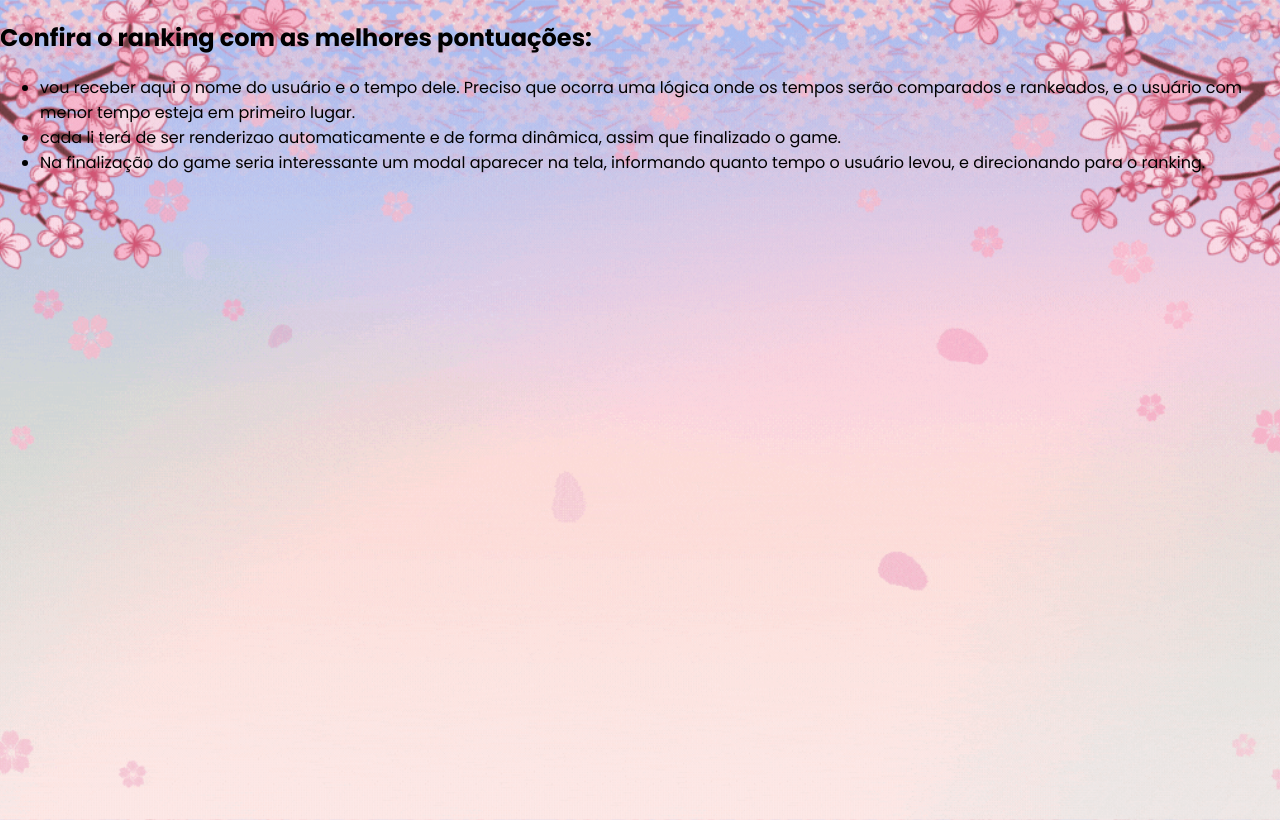
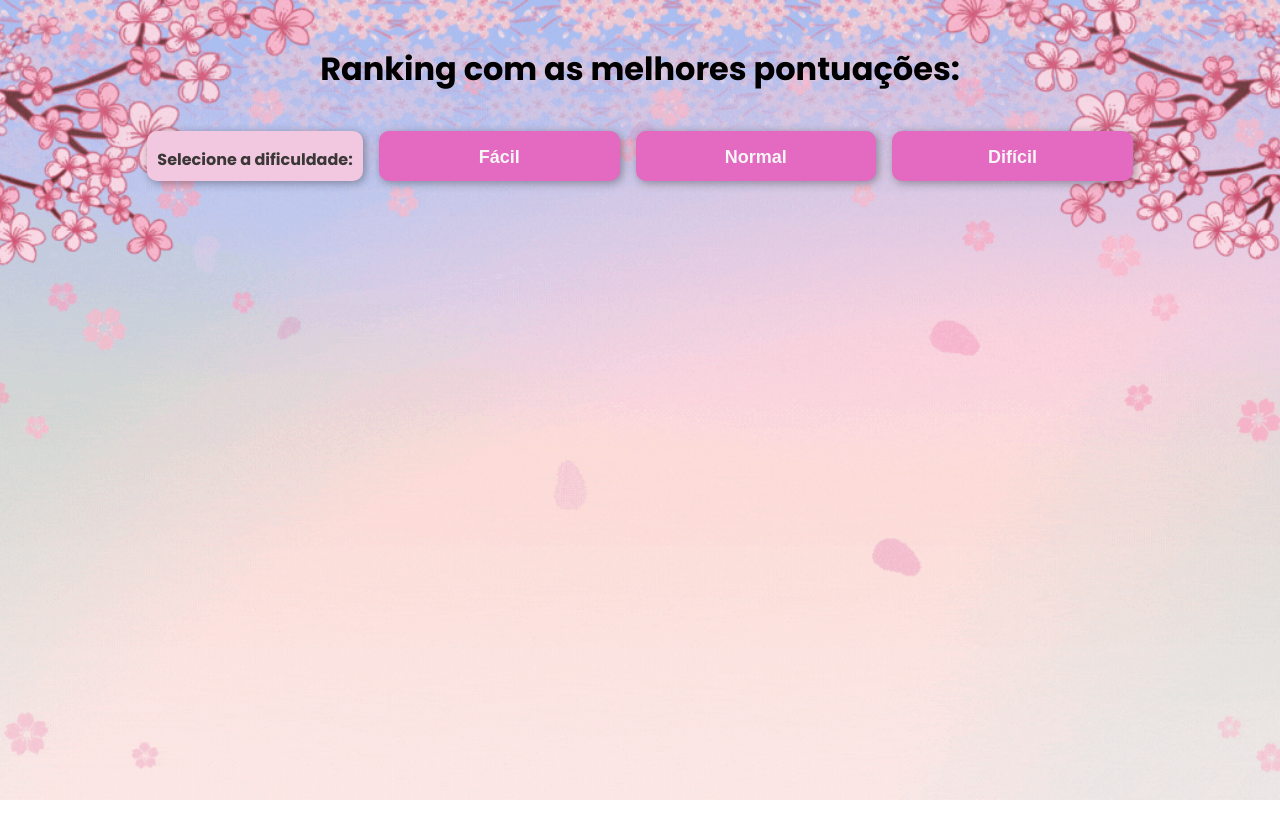
Before and after one commit to Danifeares/pokemon-memory-game, a React (Vite) app: page /ranking in a window 1280 px wide. Built offline with nearby package versions, Linux system fonts and the light colour scheme.

Commit message:
estruturação do ranking

```diff
--- a/src/App.jsx
+++ b/src/App.jsx
@@ -7,9 +7,15 @@ import gameSound from './assets/sounds/Chopin - Nocturne op.9 No.2.mp3'
 
 function App() {
   const [userName, setUserName] = useState('');
-  const [numberOfCards, setNumberOfCards] = useState(2);
-  const [difficulty, setDifficulty] = useState('ease');
+  const [numberOfCards, setNumberOfCards] = useState(0);
+  const [difficulty, setDifficulty] = useState(null);
   const [userAvatar, setUserAvatar] = useState(null);
+  const [usersData, setUsersData] = useState([
+    {name: 'User1', time: 55, avatar: '/avatars/avatar01.png', difficulty: 'ease'},
+    {name: 'User2', time: 45, avatar: '/avatars/avatar02.png', difficulty: 'regular'},
+    {name: 'User3', time: 21, avatar: '/avatars/avatar03.png', difficulty: 'hard'},
+    {name: 'User4', time: 21, avatar: '/avatars/avatarNull.png', difficulty: 'ease'},
+  ]);
 
   // const sound = new Audio(gameSound);
 
@@ -23,9 +29,29 @@ function App() {
     <>
       <BrowserRouter>
         <Routes>
-          <Route path="/" element={<Home setUserName={setUserName} setNumberOfCards={setNumberOfCards} setUserAvatar={setUserAvatar} setDifficulty={setDifficulty} difficulty={difficulty} />} />
-          <Route path="/game" element={<Game userName={userName} numberOfCards={numberOfCards} difficulty={difficulty} userAvatar={userAvatar} />} />
-          <Route path="/ranking" element={<Ranking />} />
+
+          <Route path="/" element={
+            <Home
+              setUserName={setUserName}
+              setNumberOfCards={setNumberOfCards}
+              setUserAvatar={setUserAvatar}
+              setDifficulty={setDifficulty}
+              difficulty={difficulty}
+            />
+          }/>
+
+          <Route path="/game" element={
+            <Game
+              userName={userName}
+              numberOfCards={numberOfCards}
+              difficulty={difficulty}
+              userAvatar={userAvatar}
+              usersData={usersData}
+              setUsersData={setUsersData}
+            />
+          }/>
+
+          <Route path="/ranking" element={<Ranking usersData={usersData} />} />
         </Routes>
       </BrowserRouter>
     </>
--- a/src/pages/Game/PokemonCard/PokemonCard.jsx
+++ b/src/pages/Game/PokemonCard/PokemonCard.jsx
@@ -1,10 +1,8 @@
 import { BackFace, Card, FrontFace } from "./styles";
-import cardClickSound from '../../../assets/sounds/cardClick.mp3';
 
-const PokemonCard = ({ card, handleFlippedCard, twoCardsFaceUp, cardSelected }) => {
+
+const PokemonCard = ({ card, handleFlippedCard, twoCardsFaceUp, cardSelected, difficulty, clickSound }) => {
   const {isFlipped, isMatched, cardImg, cardBack, cardId} = card;
-
-  const clickSound = new Audio(cardClickSound);
 
   const handleClick = () => {
     handleFlippedCard(card);
@@ -13,6 +11,7 @@ const PokemonCard = ({ card, handleFlippedCard, twoCardsFaceUp, cardSelected })
   return (
     <Card
       onClick={() => {handleClick(); clickSound.play();}}
+      $size={difficulty}
       $isFlipped={isFlipped}
       $isMatched={isMatched}
       $isSelected={cardSelected?.cardId === cardId}
--- a/src/pages/Game/PokemonCard/styles.jsx
+++ b/src/pages/Game/PokemonCard/styles.jsx
@@ -1,15 +1,43 @@
 import styled from "styled-components";
+
+const defineCardSize = (size) => {
+  switch (size) {
+    case 'ease':
+      return {
+        desktop: 190,
+        mobile: 130
+      };
+    case 'regular':
+      return {
+        desktop: 130,
+        mobile: 100
+      };
+    case 'hard':
+      return {
+        desktop: 100,
+        mobile: 80
+      };
+
+    default:
+      break;
+  }
+}
 
 export const Card = styled.div`
   position: relative;
-  width: 100%;
-  height: 100%;
+  width: ${({ $size }) => defineCardSize($size).desktop}px;
+  height: auto;
+  aspect-ratio: 0.716;
   perspective: 1000px;
   transform-style: preserve-3d;
   opacity: ${({ $isMatched }) => $isMatched ? 0 : 1};
   pointer-events: ${({ $isMatched, $twoCardsFaceUp, $isSelected }) => $isMatched || $twoCardsFaceUp || $isSelected ? 'none' : 'auto'};
   transform: ${({ $isFlipped }) => $isFlipped ? 'rotateY(180deg)' : 'rotateY(0deg)'};
   transition: transform 0.5s;
+
+  @media screen and (max-width: 540px) {
+   width: ${({ $size }) => defineCardSize($size).mobile}px;
+  }
 `
 
 export const CardFace = styled.div`
--- a/src/pages/Game/index.jsx
+++ b/src/pages/Game/index.jsx
@@ -3,17 +3,18 @@ import NotFound from "../../components/NotFound";
 import { useGenerateCards } from "./utils/useGenerateCards";
 import PokemonCard from "./PokemonCard/PokemonCard";
 import { useShuffledArray } from "./utils/useShuffledArray";
-import { BackgroundDiv, ContainerMax, ContainerList, ListItem, Navbar, SectionContainerList, CardContainer, NavCardUser, NavButtons, ModalIsOpen } from "./styles";
+import { BackgroundDiv, ContainerMax, ContainerList, ListItem, Navbar, SectionContainerList, NavCardUser, NavButtons, ModalIsOpen } from "./styles";
 import TimerCounter from "./TimerCounter";
 import { useEffect, useState } from "react";
 import EndGameModal from "../../components/EndGameModal";
+import cardClickSound from '../../assets/sounds/cardClick.mp3';
 
-const Game = ({ userName, numberOfCards, userAvatar, difficulty }) => {
+const Game = ({ userName, numberOfCards, userAvatar, difficulty, usersData, setUsersData }) => {
   const navigate = useNavigate();
+  const clickSound = new Audio(cardClickSound);
 
   const [gameTime, setGameTime] = useState(0);
   const [twoCardsFaceUp, setTwoCardsFaceUp] = useState(false);
-  const [usersData, setUsersData] = useState([]);
   const [gameEnded, setGameEnded] = useState(false);
   const [end, setEnd] = useState(false);
   const [openEndGameModal, setOpenEndGameModal] = useState(false);
@@ -21,7 +22,7 @@ const Game = ({ userName, numberOfCards, userAvatar, difficulty }) => {
   const generatedCardsArray = useGenerateCards(Number(numberOfCards));
   const [duplicatedCardsArray, setDuplicatedCardsArray] = useState(useShuffledArray(generatedCardsArray));
 
-  const cardSelected = duplicatedCardsArray.find(card => card.isFlipped === false && card.isMatched === false )
+  const cardSelected = duplicatedCardsArray.find(card => card.isFlipped === false && card.isMatched === false)
 
   const handleFlippedCard = (card) => {
     const mappedFlippedCards = duplicatedCardsArray.map((item) => {
@@ -117,7 +118,7 @@ const Game = ({ userName, numberOfCards, userAvatar, difficulty }) => {
     <BackgroundDiv>
       <ContainerMax>
         {
-          //!userName ? <NotFound /> :
+          !userName ? <NotFound /> :
             <>
               <Navbar>
                 <NavCardUser>
@@ -143,14 +144,14 @@ const Game = ({ userName, numberOfCards, userAvatar, difficulty }) => {
                 <ContainerList>
                   {duplicatedCardsArray.map((card, i) => (
                     <ListItem key={i}>
-                    <CardContainer $size={difficulty}>
                       <PokemonCard
+                        difficulty={difficulty}
                         cardSelected={cardSelected}
                         handleFlippedCard={handleFlippedCard}
                         card={card}
                         twoCardsFaceUp={twoCardsFaceUp}
+                        clickSound={clickSound}
                       />
-                    </CardContainer>
                     </ListItem>
                   ))}
                 </ContainerList>
@@ -163,7 +164,7 @@ const Game = ({ userName, numberOfCards, userAvatar, difficulty }) => {
       {
         openEndGameModal &&
         <ModalIsOpen>
-          {openEndGameModal && <EndGameModal setOpenEndGameModal={setOpenEndGameModal} userName={userName} gameTime={gameTime}/>}
+          {openEndGameModal && <EndGameModal setOpenEndGameModal={setOpenEndGameModal} userName={userName} gameTime={gameTime} />}
         </ModalIsOpen>
       }
     </BackgroundDiv>
--- a/src/pages/Game/styles.jsx
+++ b/src/pages/Game/styles.jsx
@@ -1,27 +1,27 @@
 import styled from "styled-components";
 
-const defineCardSize = (size) => {
-  switch (size) {
-    case 'ease':
-      return {
-        desktop: 190,
-        mobile: 130
-      };
-    case 'regular':
-      return {
-        desktop: 130,
-        mobile: 100
-      };
-    case 'hard':
-      return {
-        desktop: 100,
-        mobile: 80
-      };
+// const defineCardSize = (size) => {
+//   switch (size) {
+//     case 'ease':
+//       return {
+//         desktop: 190,
+//         mobile: 130
+//       };
+//     case 'regular':
+//       return {
+//         desktop: 130,
+//         mobile: 100
+//       };
+//     case 'hard':
+//       return {
+//         desktop: 100,
+//         mobile: 80
+//       };
 
-    default:
-      break;
-  }
-}
+//     default:
+//       break;
+//   }
+// }
 
 export const BackgroundDiv = styled.div`
   width: 100%;
@@ -102,15 +102,15 @@ export const ListItem = styled.li`
   list-style: none;
 `
 
-export const CardContainer = styled.div`
- width: ${({$size}) => defineCardSize($size).desktop}px;
- height: auto;
- aspect-ratio: 0.716;
+// export const CardContainer = styled.div`
+//  width: ${({$size}) => defineCardSize($size).desktop}px;
+//  height: auto;
+//  aspect-ratio: 0.716;
 
- @media screen and (max-width: 540px) {
-  width: ${({$size}) => defineCardSize($size).mobile}px;
- }
-`
+//  @media screen and (max-width: 540px) {
+//   width: ${({$size}) => defineCardSize($size).mobile}px;
+//  }
+// `
 export const ModalIsOpen = styled.div`
   position: fixed;
   z-index: 1;
--- a/src/pages/Ranking/index.jsx
+++ b/src/pages/Ranking/index.jsx
@@ -1,23 +1,32 @@
-const Ranking = () => {
+import { useState } from "react";
+import { ButtonsContainer, RankingContainer } from "./styles";
+
+const Ranking = ({ usersData }) => {
+  const [ranking, setRanking] = useState({ ease: false, regular: false, hard: false });
+
   return (
-    <section>
-      <h1>Confira o ranking com as melhores pontuações:</h1>
-      <ul>
-        <li>
-          vou receber aqui o nome do usuário e o tempo dele. Preciso que
-          ocorra uma lógica onde os tempos serão comparados e rankeados, e o usuário
-          com menor tempo esteja em primeiro lugar.
-        </li>
-        <li>
-          cada li terá de ser renderizao automaticamente e de forma dinâmica, assim que
-          finalizado o game.
-        </li>
-        <li>
-          Na finalização do game seria interessante um modal aparecer na tela, informando
-          quanto tempo o usuário levou, e direcionando para o ranking.
-        </li>
-      </ul>
-    </section>
+    <RankingContainer>
+      <h1>Ranking com as melhores pontuações:</h1>
+      <ButtonsContainer>
+        <p>Selecione a dificuldade:</p>
+        <button onClick={() => setRanking(
+          { ease: !ranking.ease, regular: false, hard: false }
+        )} >Fácil</button>
+
+        <button onClick={() => setRanking(
+          { ease: false, regular: !ranking.regular, hard: false }
+        )} >Normal</button>
+
+        <button onClick={() => setRanking(
+          { ease: false, regular: false, hard: !ranking.hard })
+        } >Difícil</button>
+      </ButtonsContainer>
+      <section>
+        {ranking.ease && 'ranking fácil renderizado'}
+        {ranking.regular && 'ranking normal renderizado'}
+        {ranking.hard && 'ranking dificil renderizado'}
+      </section>
+    </RankingContainer>
   )
 }
 
--- /dev/null
+++ b/src/pages/Ranking/styles.jsx
@@ -0,0 +1,32 @@
+import styled from "styled-components";
+
+export const RankingContainer = styled.div`
+  display: flex;
+  align-items: center;
+  flex-direction: column;
+  padding: 24px;
+  box-sizing: border-box;
+  min-height: 100vh;
+  width: 100%;
+`
+
+export const ButtonsContainer = styled.div`
+  display: flex;
+  box-sizing: border-box;
+  align-items: center;
+  gap: 16px;
+  width: 80%;
+  > p {
+    background-color: #f1c8df;
+    color: #3b3737;
+    font-weight: bold;
+    border-radius: 10px;
+    text-align: center;
+    padding: 16px 0;
+    box-shadow: 2px 2px 10px rgba(0, 0, 0, 0.35);
+    height: 50px;
+    width: 100%;
+    box-sizing: border-box;
+  }
+
+`
```
Lines whose indentation alone changed are shown as unchanged.
